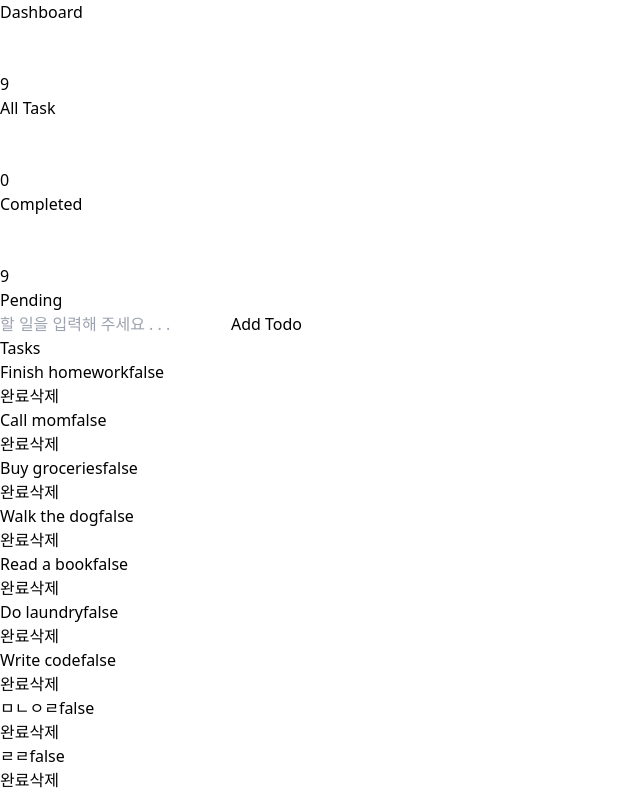
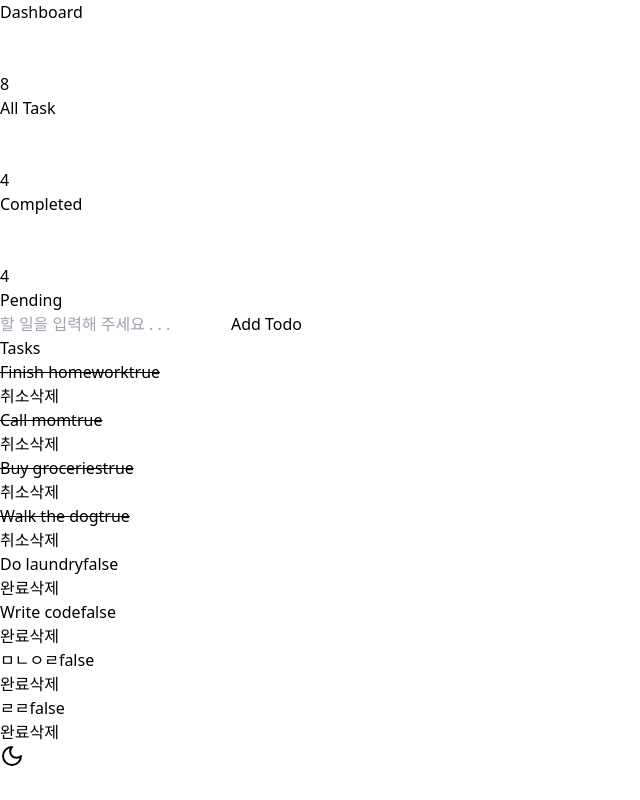
Before and after one commit to play93/Basic-Todo, a React (Vite) app: page / in a window 1280 px wide. Shown: the whole page, without its empty margins (0-640 px from the left). Built offline with nearby package versions, Linux system fonts and the light colour scheme; data requests are answered from the project's data file.

Commit message:
feat : 다크모드 추가

```diff
--- a/db.json
+++ b/db.json
@@ -3,27 +3,22 @@
     {
       "id": "4",
       "text": "Finish homework",
-      "completed": false
+      "completed": true
     },
     {
       "id": "5",
       "text": "Call mom",
-      "completed": false
+      "completed": true
     },
     {
       "id": "6",
       "text": "Buy groceries",
-      "completed": false
+      "completed": true
     },
     {
       "id": "7",
       "text": "Walk the dog",
-      "completed": false
-    },
-    {
-      "id": "8",
-      "text": "Read a book",
-      "completed": false
+      "completed": true
     },
     {
       "id": "9",
--- a/package.json
+++ b/package.json
@@ -15,7 +15,8 @@
     "lucide-react": "^0.436.0",
     "react": "^18.3.1",
     "react-dom": "^18.3.1",
-    "react-router-dom": "^6.26.1"
+    "react-router-dom": "^6.26.1",
+    "zustand": "^5.0.0-rc.2"
   },
   "devDependencies": {
     "@eslint/js": "^9.8.0",
--- a/src/App.jsx
+++ b/src/App.jsx
@@ -1,14 +1,27 @@
 import { BrowserRouter } from "react-router-dom";
 import Router from "./Router";
 import { QueryClient, QueryClientProvider } from "@tanstack/react-query";
+import { useThemeStore } from "./store/useThemeStore";
+import { useEffect } from "react";
+import ThemeSwitchButton from "./components/ThemeSwitchButton";
 
 const queryClient = new QueryClient();
 
 const App = () => {
+  const { darkMode } = useThemeStore();
+
+  useEffect(() => {
+    document.documentElement.classList.toggle("dark", darkMode);
+    // documentElement => html태그
+    // html 태그에 class리스트를 가져와서 class를 넣었다 뺐다 할것이다
+    // dark라는 클래스를 true라면 넣어주고 false라면 뺀다
+  }, [darkMode]);
+
   return (
     <BrowserRouter>
       <QueryClientProvider client={queryClient}>
         <Router />
+        <ThemeSwitchButton />
       </QueryClientProvider>
     </BrowserRouter>
   );
--- /dev/null
+++ b/src/components/ThemeSwitchButton.jsx
@@ -0,0 +1,17 @@
+import { Moon, Sun } from "lucide-react";
+import { useThemeStore } from "../store/useThemeStore";
+
+const ThemeSwitchButton = () => {
+  const { toggleDarkMode, darkMode } = useThemeStore();
+
+  return (
+    <button
+      onClick={toggleDarkMode}
+      className="fixed bottom-4 right-4 size-12 bg-white dark:bg-slate-900 dark:text-white rounded-full shadow-md flex items-center justify-center"
+    >
+      {darkMode ? <Moon /> : <Sun />}
+    </button>
+  );
+};
+
+export default ThemeSwitchButton;
--- a/src/components/layout/RootLayout.jsx
+++ b/src/components/layout/RootLayout.jsx
@@ -2,7 +2,7 @@
 
 const RootLayout = () => {
   return (
-    <main className="bg-[#f7f6f9] min-h-screen">
+    <main className="bg-[#f7f6f9] min-h-screen dark:bg-slate-800">
       <div className="max-w-3xl mx-auto p-5">
         <Outlet />
       </div>
--- a/src/components/todo/TodoDashboard.jsx
+++ b/src/components/todo/TodoDashboard.jsx
@@ -13,7 +13,7 @@
   return (
     <section className="flex flex-col gap-4">
       <div>
-        <h1 className="text-2xl font-bold ">Dashboard</h1>
+        <h1 className="text-2xl font-bold dark:text-white">Dashboard</h1>
       </div>
 
       <div className="flex flex-row gap-2 w-full">
--- a/src/components/todo/TodoItem.jsx
+++ b/src/components/todo/TodoItem.jsx
@@ -1,4 +1,3 @@
-import styled from "styled-components";
 import { Link, useNavigate } from "react-router-dom";
 import {
   useDeleteTodoMutation,
@@ -50,16 +49,3 @@
 };
 
 export default TodoItem;
-
-export const TaskItemActionButton = styled.button`
-  color: white;
-  background-color: ${({ color }) => color};
-
-  padding: 0.4rem 1rem;
-  border-radius: 0.5rem;
-  transition: 0.3s;
-  cursor: pointer;
-  &:hover {
-    opacity: 70%;
-  }
-`;
--- a/src/components/todo/TodoList.jsx
+++ b/src/components/todo/TodoList.jsx
@@ -19,7 +19,7 @@
   return (
     <section className="flex flex-col gap-4">
       <div>
-        <h1 className="text-2xl font-bold">Tasks</h1>
+        <h1 className="text-2xl font-bold dark:text-white">Tasks</h1>
       </div>
       <ul className="flex flex-col gap-4">
         {data.map((todo) => (
--- /dev/null
+++ b/src/store/useThemeStore.js
@@ -0,0 +1,14 @@
+import { create } from "zustand";
+import { persist } from "zustand/middleware";
+
+export const useThemeStore = create(
+  persist(
+    (set) => ({
+      darkMode: true,
+      toggleDarkMode: () => set((state) => ({ darkMode: !state.darkMode })),
+    }),
+    {
+      name: "theme-storage",
+    }
+  )
+);
```
Also changed, not shown: 2 other files (tests, documents, lock files or other folders).
